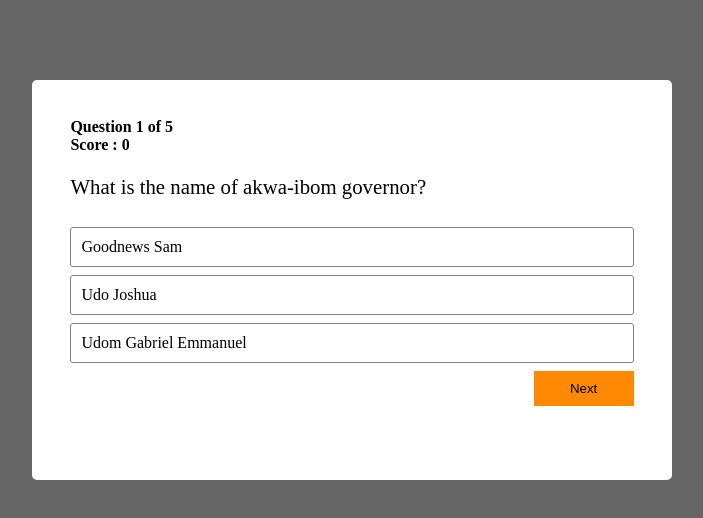
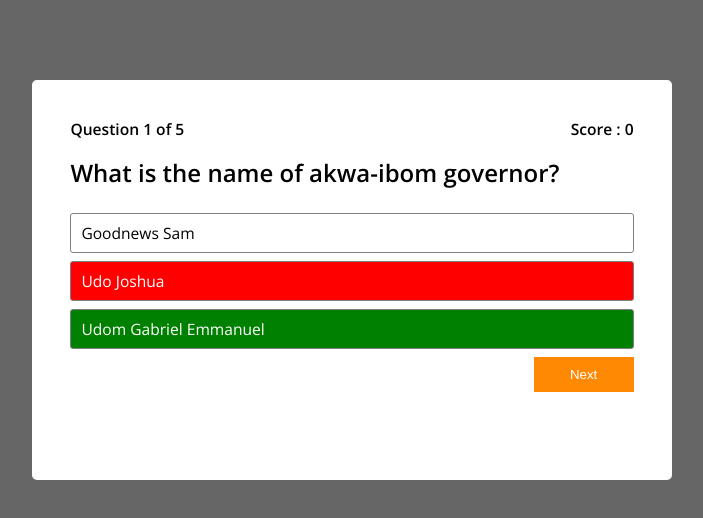
Before and after one commit to Joshuafolorunsho/quiz, a plain HTML site: page index.html in a window 1280 px wide. Shown: the whole page, without its empty margins (288-991 px from the left). Drawn offline with nearby package versions, Linux system fonts and the light colour scheme.

Commit message:
style markup

```diff
--- a/css/style.css
+++ b/css/style.css
@@ -9,6 +9,13 @@ body {
    background-color: #666;
 }
 
+
+html {
+   font-size: 62.5%;
+   font-family: 'Open Sans', sans-serif;
+}
+
+
 .container {
    margin: 80px auto;
    width: 80%;
@@ -16,13 +23,22 @@ body {
    background-color: #fff;
    border-radius: 5px;
    padding: 3%;
+   font-size: 1.3rem;
 }
 
-.container > p{
-   height: 20%;
+
+.record {
+   display: flex;
+   justify-content: space-between;
+}
+
+
+.question{
+   font-weight: 600;
    display: flex;
    align-items: center;
-   font-size: 1.3rem;
+   height: 20%;
+   font-size: 2rem;
 }
 
 .option {
@@ -34,6 +50,7 @@ body {
    margin: 8px auto;
    display: flex;
    align-items: center;
+   cursor: pointer;
 }
 
 
@@ -46,10 +63,30 @@ body {
 .btn {
    background-color: rgb(255, 137, 2);
    border: none;
+   color: #fff;
+   cursor: pointer;
    width: 100px;
    padding: 10px 30px;
 }
+
+
+.wrong {
+   background-color: red;
+   color: #fff;
+}
+
+
+.correct {
+   background-color: green;
+   color: #fff;
+}
+
+
 @media (min-width: 768px) {
+
+   html {
+      font-size: 75%;
+   }
 
    .container{
       width: 50%;
```
